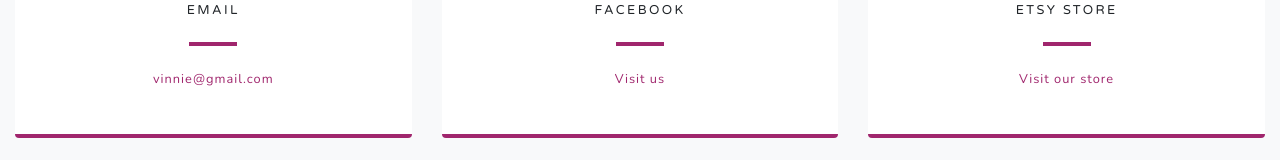
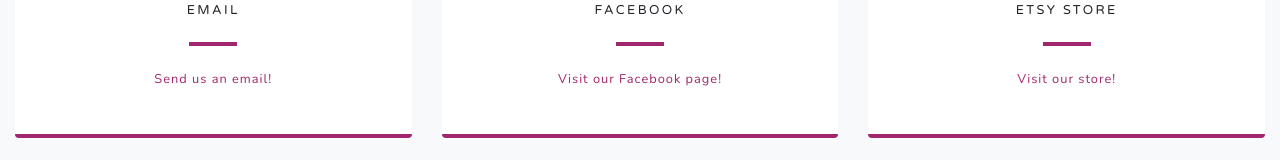
Before and after one commit to emily-hoang/cards-by-vinnie, a plain HTML site: page index.html in a window 1280 px wide. Shown: the part 6325-6485 px from the top of the page. Drawn offline with nearby package versions, Linux system fonts and the light colour scheme; a web font is replaced by a local one.

Commit message:
removed email address

```diff
--- a/index.html
+++ b/index.html
@@ -199,7 +199,7 @@
               <h4 class="text-uppercase m-0">Email</h4>
               <hr class="my-4">
               <div class="small text-black-50">
-                <a href="#">vinnie@gmail.com</a>
+                <a href="#">Send us an email!</a>
               </div>
             </div>
           </div>
@@ -211,7 +211,7 @@
               <i class="fas fa-mobile-alt text-primary mb-2"></i>
               <h4 class="text-uppercase m-0">Facebook</h4>
               <hr class="my-4">
-              <div class="small text-black-50"><a href="https://www.facebook.com/Card-Creations-389397558334093/">Visit us</a></div>
+              <div class="small text-black-50"><a href="https://www.facebook.com/Card-Creations-389397558334093/">Visit our Facebook page!</a></div>
             </div>
           </div>
         </div>
@@ -223,7 +223,7 @@
               <h4 class="text-uppercase m-0">Etsy store</h4>
               <hr class="my-4">
               <div class="small text-black-50">
-                <a href="https://www.etsy.com/au/shop/CardcreationsAU">Visit our store</a>
+                <a href="https://www.etsy.com/au/shop/CardcreationsAU">Visit our store!</a>
               </div>
             </div>
           </div>
```
